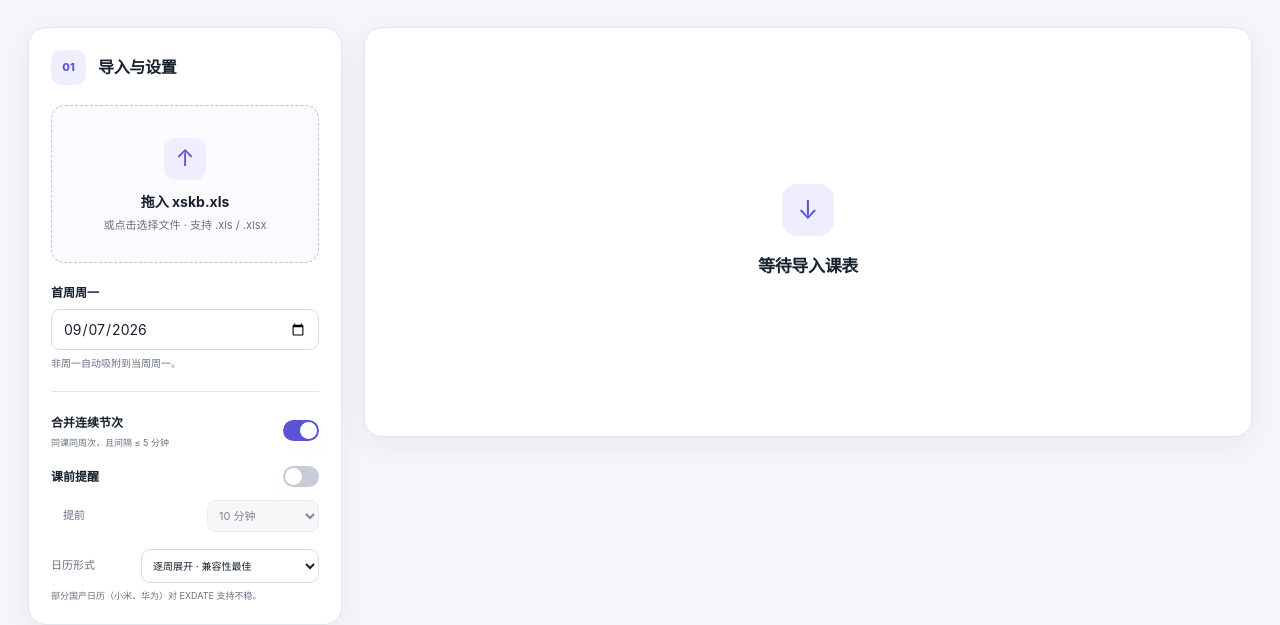
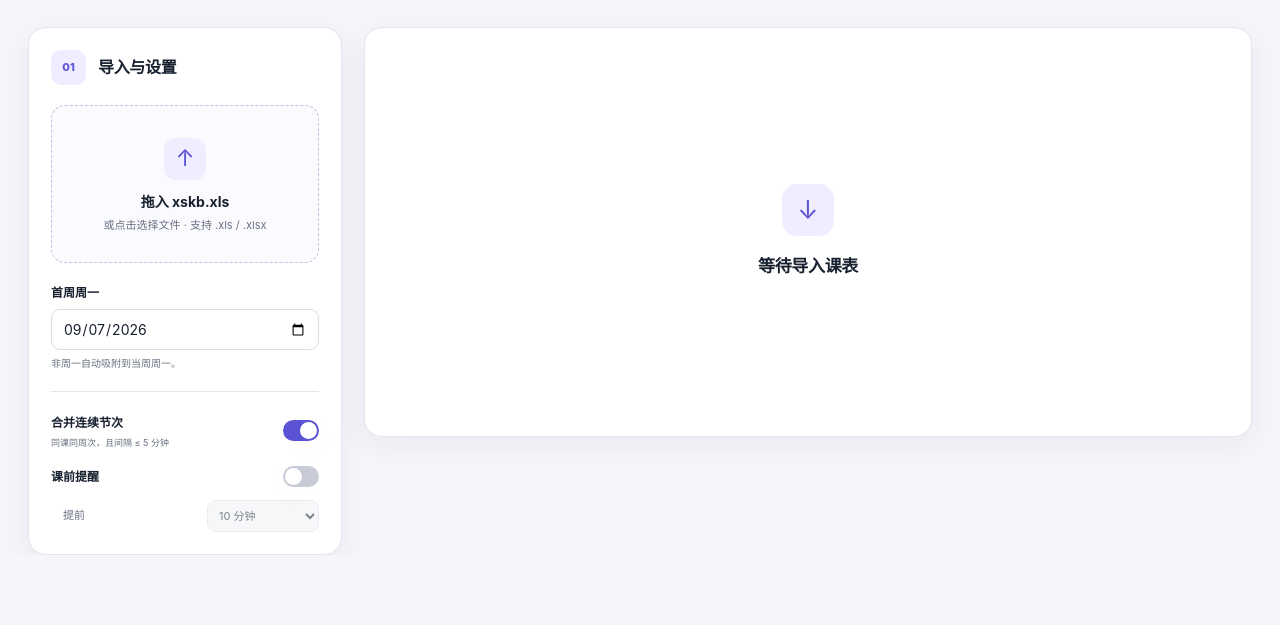
Before and after one commit to QTaiRan/kebiao-ics, a plain HTML site: page index.html in a window 1280 px wide. Shown: the part 234-859 px from the top of the page. After the commit the page ends 800 px from the top, so only its background shows below. Drawn offline with Linux system fonts and the light colour scheme.

Commit message:
移除重复规则选项，固定逐周展开

```diff
--- a/index.html
+++ b/index.html
@@ -510,14 +510,6 @@ td:last-child, th:last-child { padding-right: 20px; }
               <option value="30">30 分钟</option>
             </select>
           </div>
-          <div class="mode-row">
-            <label for="calendar-mode">日历形式</label>
-            <select id="calendar-mode">
-              <option value="expanded" selected>逐周展开 · 兼容性最佳</option>
-              <option value="recurring">重复规则 · 事件更少</option>
-            </select>
-          </div>
-          <p class="mode-note">部分国产日历（小米、华为）对 EXDATE 支持不稳。</p>
         </div>
       </aside>
 
@@ -1556,7 +1548,7 @@ var o=[];var l=Array.isArray(e);for(f=n.s.c;f<=n.e.c;++f)s[f]=ya(f);for(var c=n.
     return {
       firstMonday: $('first-monday').value || KB.DEFAULT_MONDAY,
       merge: $('merge-toggle').checked,
-      mode: $('calendar-mode').value,
+      mode: 'expanded',
       reminder: $('reminder-toggle').checked,
       reminderMinutes: Number($('reminder-minutes').value)
     };
@@ -2043,7 +2035,6 @@ var o=[];var l=Array.isArray(e);for(f=n.s.c;f<=n.e.c;++f)s[f]=ya(f);for(var c=n.
     });
     $('first-monday').addEventListener('change', processWorkbook);
     $('merge-toggle').addEventListener('change', processWorkbook);
-    $('calendar-mode').addEventListener('change', regenerateCalendar);
     $('reminder-toggle').addEventListener('change', function () {
       $('reminder-minutes').disabled = !$('reminder-toggle').checked;
       regenerateCalendar();
```
